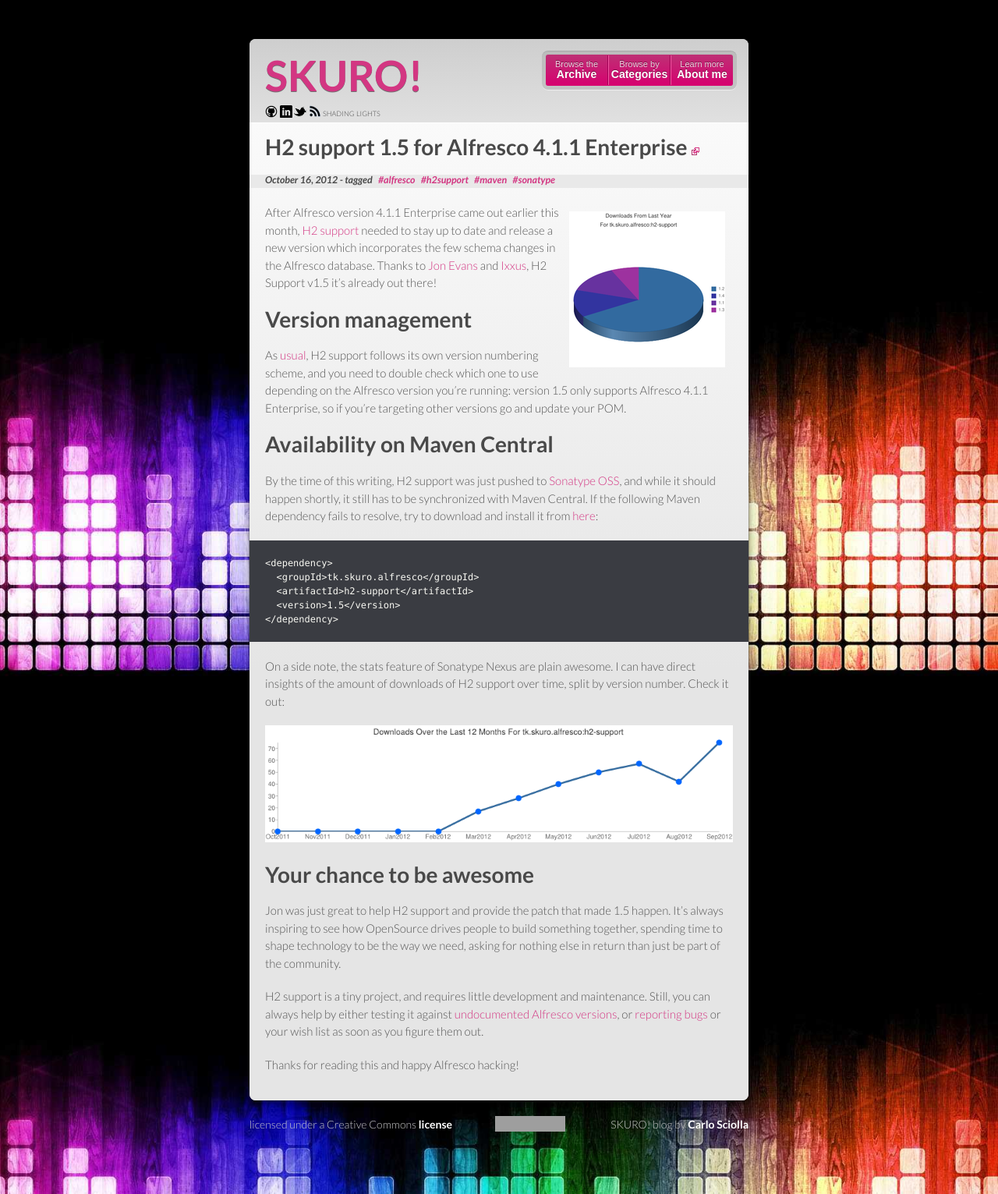
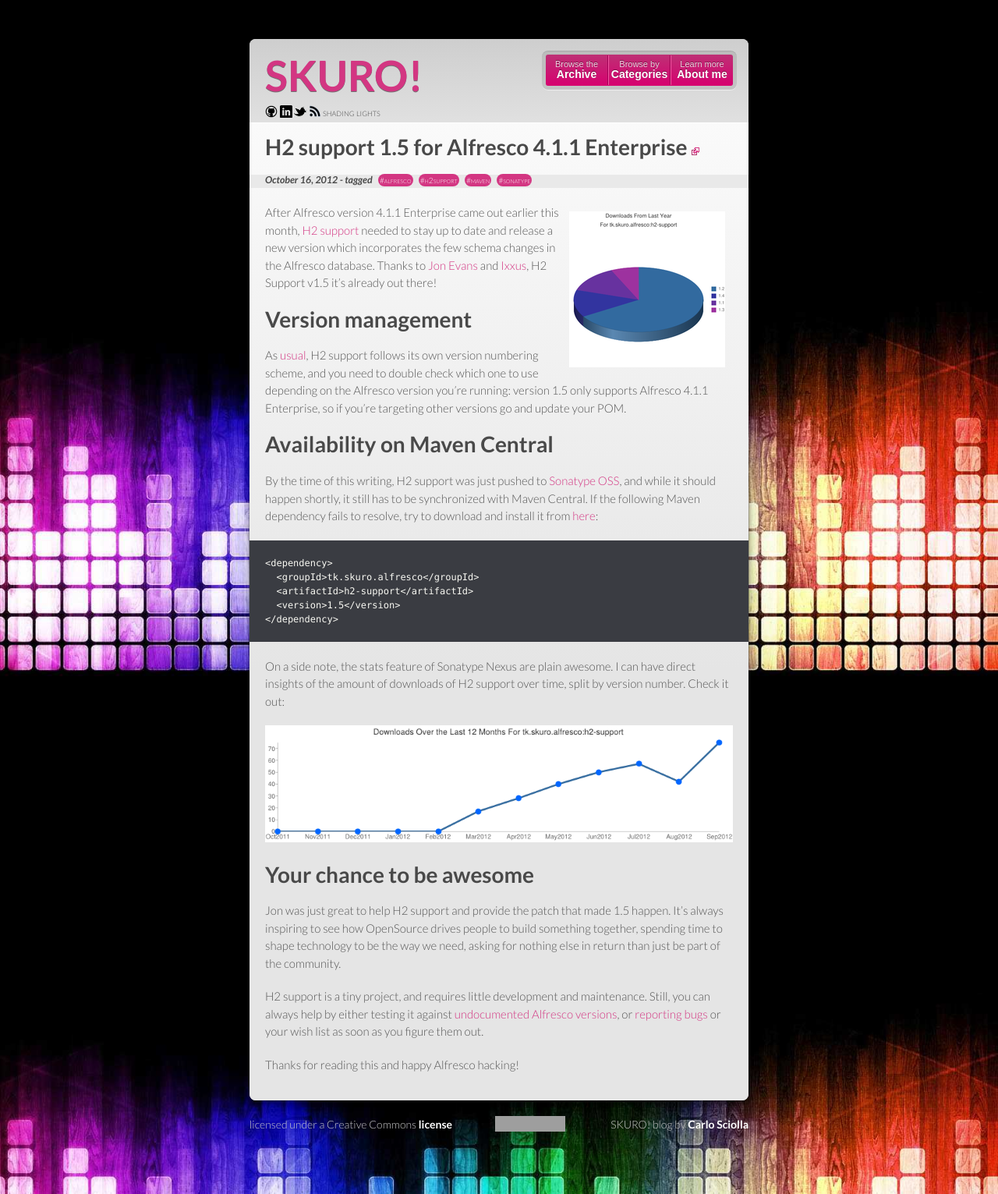
Before and after one commit to skuro/skuro.github.com, a Jekyll site: the page built from index.md, in a window 1280 px wide. Shown: the whole page at 78% size. Built offline with Jekyll 4.4.1, drawn with Linux system fonts in a browser that asks for light colours; Markdown is read by kramdown in place of the engine named in the settings; grey boxes are pictures that could not be loaded.

Commit message:
Proper tags style

```diff
--- a/_includes/listitem.html
+++ b/_includes/listitem.html
@@ -3,7 +3,7 @@
   <a href="{{ post.url }}">{{ post.title }}</a>
   <span class="categories">
     {% for c in post.categories %}
-    <a href="/category/{{ c }}">#{{ c }}</a>
+    <a class="tag" href="/category/{{ c }}">#{{ c }}</a>
     {% endfor %}
   </span>
 </li>
--- a/index.md
+++ b/index.md
@@ -20,7 +20,7 @@
     {% if post.categories != empty %}
      - tagged &nbsp;
     {% for c in post.categories %}
-    <a href="/category/{{ c }}">#{{ c }}</a><span>&nbsp;&nbsp;</span>
+    <a class="tag" href="/category/{{ c }}">#{{ c }}</a><span>&nbsp;&nbsp;</span>
     {% endfor %}
     {% endif %}
   </h5>
--- a/stylesheets/skuro.css
+++ b/stylesheets/skuro.css
@@ -72,3 +72,12 @@
     vertical-align:top;
     font-variant: small-caps;
 }
+
+a.tag {
+    background: #D33682;
+    color: white;
+    border-radius: 10px;
+    padding: 2px;
+    font: 10px/1.3 Lato, "Helvetica Neue", Helvetica, Arial, sans-serif;
+    font-variant: small-caps;
+}
```
